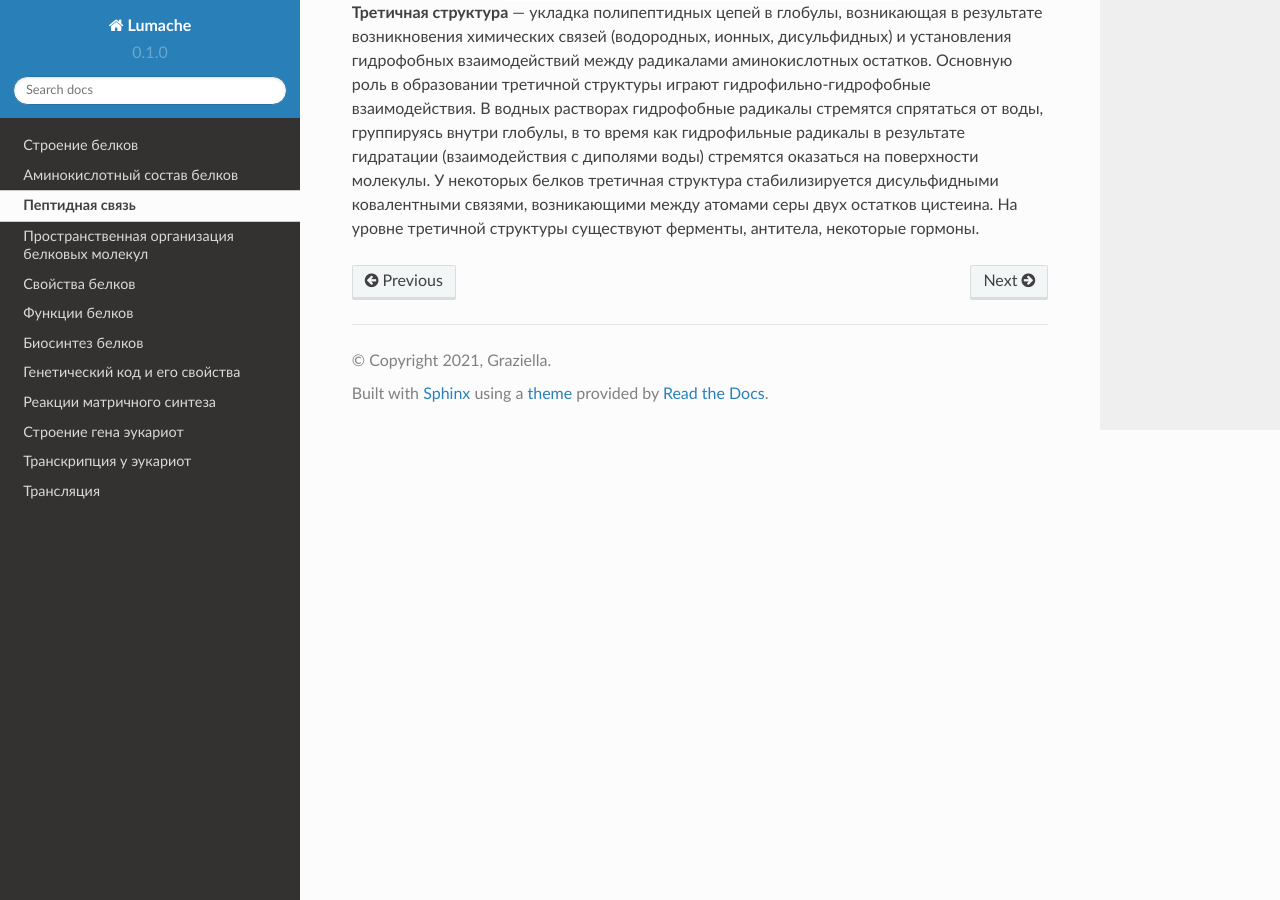
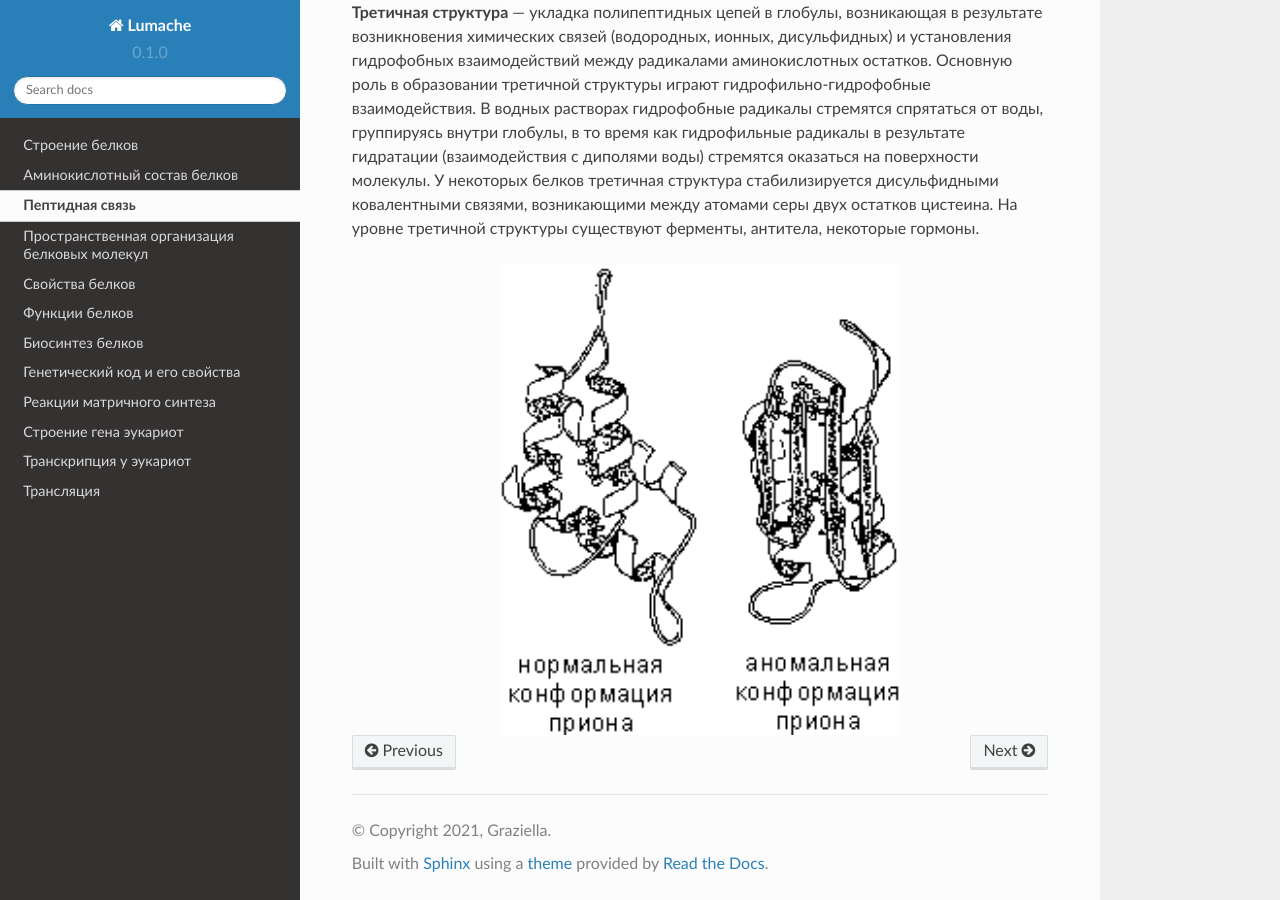
Before and after one commit to neptune2021/test_documentation, a Sphinx documentation site: the page built from docs/source/03.rst, in a window 1280 px wide and 900 px high, scrolled down 1065 px. Built offline with Sphinx 7.4.7 and the Read the Docs theme 2.0.0, drawn with Linux system fonts in a browser that asks for light colours.

Commit message:
Update 03.rst

```diff
--- a/docs/source/03.rst
+++ b/docs/source/03.rst
@@ -17,3 +17,7 @@
 
 
 **Третичная структура** — укладка полипептидных цепей в глобулы, возникающая в результате возникновения химических связей (водородных, ионных, дисульфидных) и установления гидрофобных взаимодействий между радикалами аминокислотных остатков. Основную роль в образовании третичной структуры играют гидрофильно-гидрофобные взаимодействия. В водных растворах гидрофобные радикалы стремятся спрятаться от воды, группируясь внутри глобулы, в то время как гидрофильные радикалы в результате гидратации (взаимодействия с диполями воды) стремятся оказаться на поверхности молекулы. У некоторых белков третичная структура стабилизируется дисульфидными ковалентными связями, возникающими между атомами серы двух остатков цистеина. На уровне третичной структуры существуют ферменты, антитела, некоторые гормоны.
+
+.. image:: img/image6.png
+  :width: 400
+  :align: center
```
